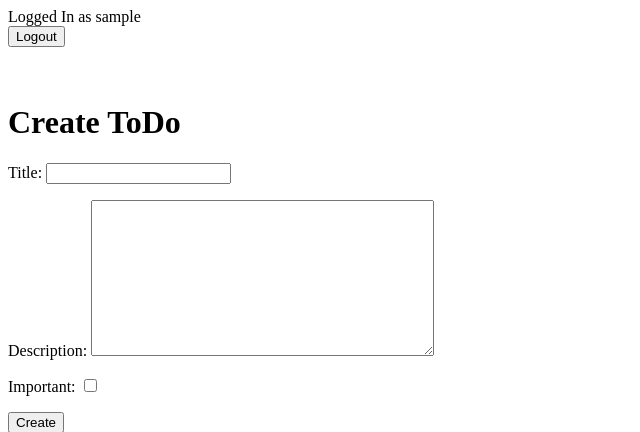
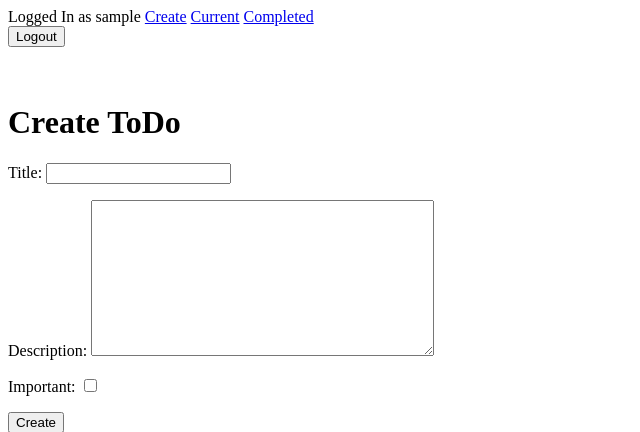
Before and after one commit to YaroslavNogovitsyn/todo_woo, a Django app: page /create in a window 1280 px wide. Shown: the top 432 px of the page, without its empty margins (0-640 px from the left). Run offline with Django 3.2, Linux system fonts and the light colour scheme; the visitor is signed in with stand-in values (Sample User, id 1).

Commit message:
added completed todos

```diff
--- a/todo/templates/todo/base.html
+++ b/todo/templates/todo/base.html
@@ -7,6 +7,9 @@
 <body>
 {% if user.is_authenticated %}
     Logged In as {{ user.username }}
+    <a href="{% url 'create_todo' %}">Create</a>
+    <a href="{% url 'current_todos' %}">Current</a>
+    <a href="{% url 'completed_todos' %}">Completed</a>
     <form action="{% url 'logout_user' %}" method="post">
         {% csrf_token %}
         <button type="submit">Logout</button>
--- a/todo/views.py
+++ b/todo/views.py
@@ -4,6 +4,7 @@ from django.contrib.auth.forms import UserCreationForm, AuthenticationForm
 from django.contrib.auth.models import User
 from django.contrib.auth import login, logout, authenticate
 from django.utils import timezone
+from django.contrib.auth.decorators import login_required
 
 from .forms import ToDoForm
 from .models import ToDo
@@ -47,12 +48,14 @@ def login_user(request):
             return redirect('current_todos')
 
 
+@login_required
 def logout_user(request):
     if request.method == 'POST':
         logout(request)
         return redirect('home')
 
 
+@login_required
 def create_todo(request):
     if request.method == 'GET':
         return render(request, 'todo/create_todo.html',
@@ -69,11 +72,19 @@ def create_todo(request):
                           {'form': ToDoForm(), 'title': 'Create ToDo', 'error': 'Bad data passed in. Try again'})
 
 
+@login_required
 def current_todos(request):
     todos = ToDo.objects.filter(user=request.user, date_completed__isnull=True)
     return render(request, 'todo/current_todos.html', {'title': 'Current ToDos', 'todos': todos})
 
 
+@login_required
+def completed_todos(request):
+    todos = ToDo.objects.filter(user=request.user, date_completed__isnull=False).order_by('-date_completed')
+    return render(request, 'todo/completed_todos.html', {'title': 'Completed ToDos', 'todos': todos})
+
+
+@login_required
 def view_todo(request, todo_pk):
     todo = get_object_or_404(ToDo, pk=todo_pk, user=request.user)
     if request.method == 'GET':
@@ -90,6 +101,7 @@ def view_todo(request, todo_pk):
                           {'title': f'ToDo №{todo_pk}', 'todo': todo, 'form': form, 'error': 'Bad info. Try again'})
 
 
+@login_required
 def complete_todo(request, todo_pk):
     todo = get_object_or_404(ToDo, pk=todo_pk, user=request.user)
     if request.method == 'POST':
@@ -98,6 +110,7 @@ def complete_todo(request, todo_pk):
         return redirect('current_todos')
 
 
+@login_required
 def delete_todo(request, todo_pk):
     todo = get_object_or_404(ToDo, pk=todo_pk, user=request.user)
     if request.method == 'POST':
--- a/todowoo/settings.py
+++ b/todowoo/settings.py
@@ -106,7 +106,7 @@ AUTH_PASSWORD_VALIDATORS = [
 
 LANGUAGE_CODE = 'en-us'
 
-TIME_ZONE = 'UTC'
+TIME_ZONE = 'Europe/Moscow'
 
 USE_I18N = True
 
@@ -120,6 +120,8 @@ USE_TZ = True
 
 STATIC_URL = '/static/'
 
+
+LOGIN_URL = '/login'
 # Default primary key field type
 # https://docs.djangoproject.com/en/3.2/ref/settings/#default-auto-field
 
--- a/todowoo/urls.py
+++ b/todowoo/urls.py
@@ -25,6 +25,7 @@ urlpatterns = [
     path('', views.home, name='home'),
     path('create', views.create_todo, name='create_todo'),
     path('current/', views.current_todos, name='current_todos'),
+    path('completed/', views.completed_todos, name='completed_todos'),
     path('todo/<int:todo_pk>', views.view_todo, name='view_todo'),
     path('todo/<int:todo_pk>/complete', views.complete_todo, name='complete_todo'),
     path('todo/<int:todo_pk>/delete', views.delete_todo, name='delete_todo'),
```
Also changed, not shown: todo/templates/todo/completed_todos.html (added, +19 -0 lines).
